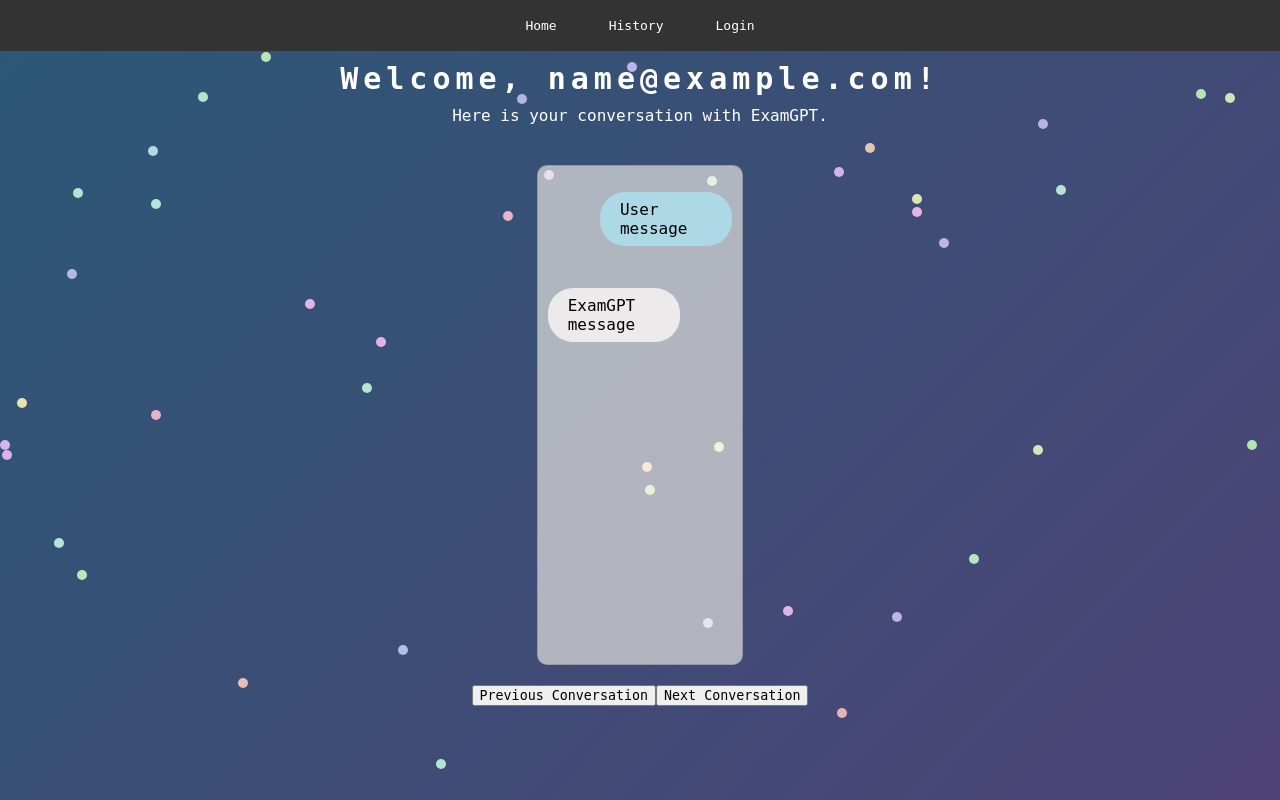
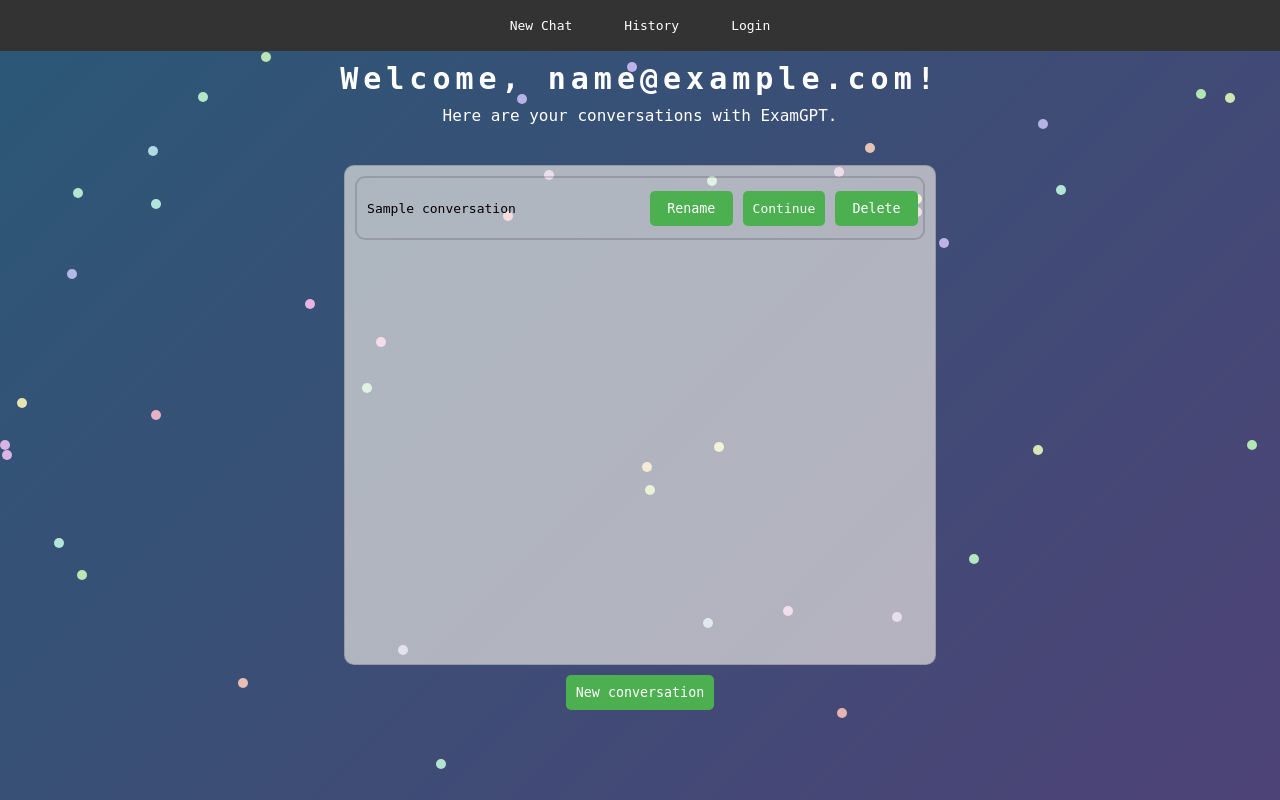
Before and after one commit to demstar16/examGPT, a Flask app: template app/templates/history.html in a window 1280 px wide. Run offline with Flask 3, Linux system fonts and the light colour scheme; the template is opened without the code that fills it: most values are stand-ins (such as "Sample title", 1, 10 or a date in 2020); one stand-in notice (Sample message) is shown.

Commit message:
history.html changed over

```diff
--- a/app/__init__.py
+++ b/app/__init__.py
@@ -73,7 +73,7 @@ def register():
 @app.route('/history')
 @login_required
 def history():
-    return render_template('history2.html', email=current_user.email, conversations=current_user.conversations)
+    return render_template('history.html', email=current_user.email, conversations=current_user.conversations)
 
 #logout current user
 @app.route('/logout')
--- a/app/templates/history.html
+++ b/app/templates/history.html
@@ -10,12 +10,12 @@
   <div class="background-particles"></div>
   <!-- Navigation bar -->
   <nav class="navbar">
-        <a href="{{ url_for('home') }}">Home</a>
+    <a href="{{ url_for('home') }}">New Chat</a>
     <a href="{{ url_for('history') }}">History</a>
     {% if current_user.is_anonymous %}
     <a href="{{ url_for('login') }}">Login</a>
     {% else %}
-        <a onclick="confirmLogout()">Logout</a>
+    <a onclick="confirmLogout()" style="cursor: pointer;">Logout</a>
     {% endif %}
     </nav>
   <div class="body-width">
@@ -32,26 +32,22 @@
 
     <section class="welcome-section">
       <h1>Welcome, {{ email }}!</h1>
-            <p>Here is your conversation with ExamGPT.</p>
+      <p>Here are your conversations with ExamGPT.</p>
     </section>
-        <div class="chatbox-container">
-            <!-- Use a loop or template engine to display messages from the database -->
-            <div class="chatbox-message chatbox-message-user">
-                <p>User message</p>
+
+    <div class="history-container">
+      {% for c in conversations%}
+      <div class="history-conversation">
+        <p>{{c['conversation_name']}}</p>
+        <button class="history-rename-button" onclick="renameConversation( {{ c['conversation_id'] }}, this )">Rename</button>
+        <a style="text-align: center" href="{{ url_for('chat', conversation_id=c['conversation_id']) }}">Continue</a>
+        <button class="history-delete-button" onclick="deleteConversation( {{ c['conversation_id'] }}, this )">Delete</button>
       </div>
-            <div class="chatbox-message chatbox-message-chatbot">
-                <p>ExamGPT message</p>
+      {% endfor %}
     </div>
-            <!-- ... -->
-        </div>
-
-        <!-- Buttons to navigate between conversations -->
-        <div style="display: flex; justify-content: center; margin-top: 20px;">
-            <button class="navigation-button" onclick="previousConversation()">Previous Conversation</button>
-            <button class="navigation-button" onclick="nextConversation()">Next Conversation</button>
-        </div>
+    <button class="new-conversation-button">New conversation</button>
     <script src="{{ url_for('static', filename='particles.js') }}"></script>
-        <script src="{{ url_for('static', filename='script.js') }}"></script>
+    <script src="{{ url_for('static', filename='history_script.js') }}"></script>
   </div>
 </body>
 </html>
```
Also changed, not shown: app/templates/history2.html (deleted, +0 -53 lines). Lines whose indentation alone changed are shown as unchanged.
